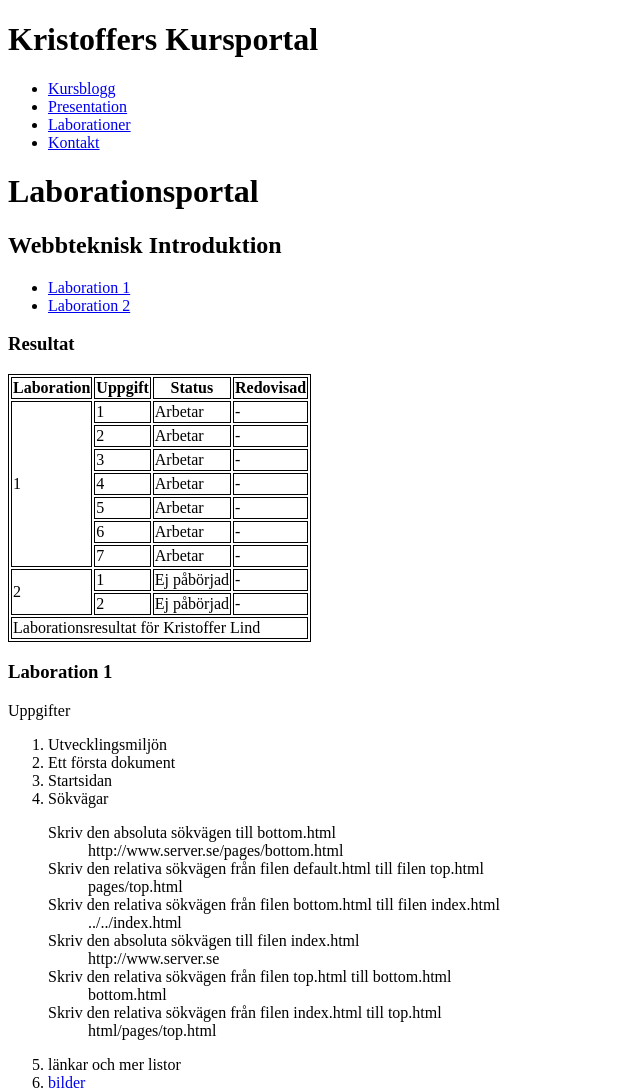
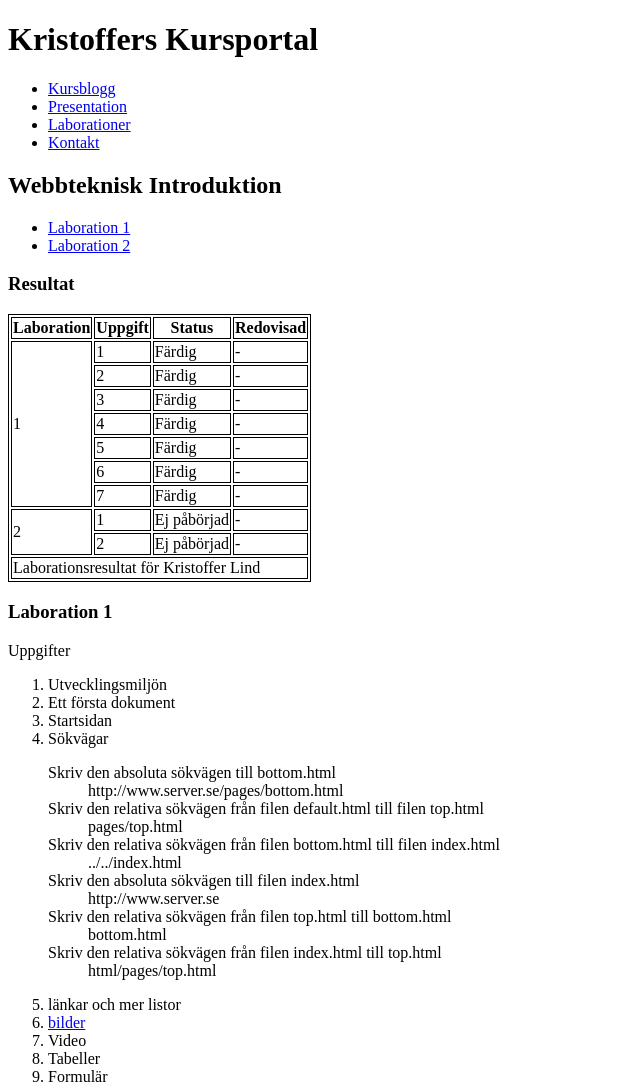
Before and after one commit to kl222jy/1ik415-laborationer, a plain HTML site: page pages/labs.html in a window 1280 px wide. Shown: the top 1089 px of the page, without its empty margins (0-640 px from the left). Drawn offline with Linux system fonts and the light colour scheme.

Commit message:
Några sista korrigeringar innan release

```diff
--- a/css/style.css
+++ b/css/style.css
@@ -1,4 +1,24 @@
 table,th,td
 {
-border:1px solid black;
+border: 1px solid #000000;
 }
+/*
+label
+{
+    width: 5em;
+    margin-right: 1em;
+    text-align: right;
+    display: block;
+    float: left;
+}
+nav>ul
+{
+    list-style-type: none;
+    margin: 0;
+    padding: 0;
+}
+nav>ul>li
+{
+    display: inline-block;
+}
+*/
--- a/pages/labs.html
+++ b/pages/labs.html
@@ -1,9 +1,9 @@
 <!doctype html>
-<html>
+<html lang="sv">
 <head>
+    <meta charset="utf-8" />
     <title>Laborationer</title>
     <link rel="stylesheet" href="../css/style.css" />
-    <meta charset="utf-8" />
 </head>
 <body>
 <header>
@@ -19,12 +19,14 @@
 </nav>
 
 <main>
-<h1>Laborationsportal</h1>
+<section>
 <h2>Webbteknisk Introduktion</h2>
 <ul>
     <li><a href="#lab1">Laboration 1</a></li>
     <li><a href="#lab2">Laboration 2</a></li>
 </ul>
+</section>
+<section>
 <h3>Resultat</h3>
 <table>
     <thead>
@@ -44,37 +46,37 @@
         <tr>
             <td rowspan="7">1</td>
             <td>1</td>
-            <td>Arbetar</td>
+            <td>Färdig</td>
             <td>-</td>
         </tr>
         <tr>
             <td>2</td>
-            <td>Arbetar</td>
+            <td>Färdig</td>
             <td>-</td>
         </tr>
         <tr>
             <td>3</td>
-            <td>Arbetar</td>
+            <td>Färdig</td>
             <td>-</td>
         </tr>
         <tr>
             <td>4</td>
-            <td>Arbetar</td>
+            <td>Färdig</td>
             <td>-</td>
         </tr>
         <tr>
             <td>5</td>
-            <td>Arbetar</td>
+            <td>Färdig</td>
             <td>-</td>
         </tr>
         <tr>
             <td>6</td>
-            <td>Arbetar</td>
+            <td>Färdig</td>
             <td>-</td>
         </tr>
         <tr>
             <td>7</td>
-            <td>Arbetar</td>
+            <td>Färdig</td>
             <td>-</td>
         </tr>
         <tr>
@@ -90,6 +92,8 @@
         </tr>
     </tbody>
 </table>
+</section>
+<section>
 <h3 id="lab1">Laboration 1</h3>
 Uppgifter
 <ol>
@@ -118,6 +122,7 @@ Uppgifter
     <li>Tabeller</li>
     <li>Formulär</li>
 </ol>
+</section>
 <!--
 
 1.4.1 http://www.server.se/pages/bottom.html
@@ -128,9 +133,10 @@ Uppgifter
 1.4.6 html/pages/top.html
 
 -->
+<section>
 <h3 id="lab2">Laboration 2</h3>
 <p>Uppgifter okända</p>
-
+</section>
 </main>
 <footer>
     &copy; 2013 Kristoffer Lind
```
Also changed, not shown: index.html (+2 -2 lines), pages/contact.html (+10 -7 lines), pages/presentation.html (+16 -8 lines), 2 other files.
